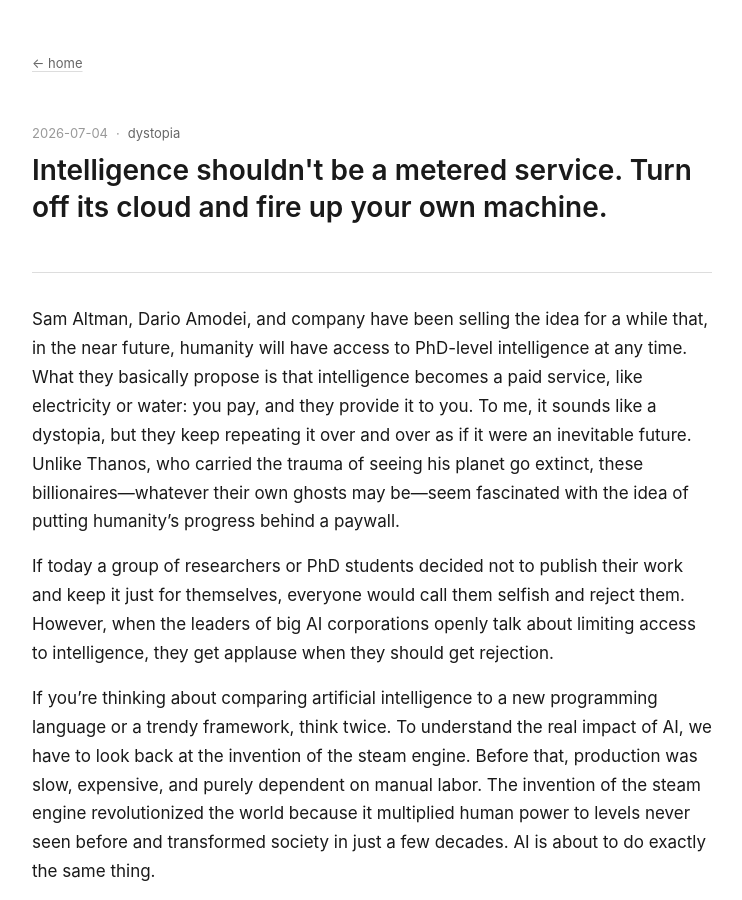
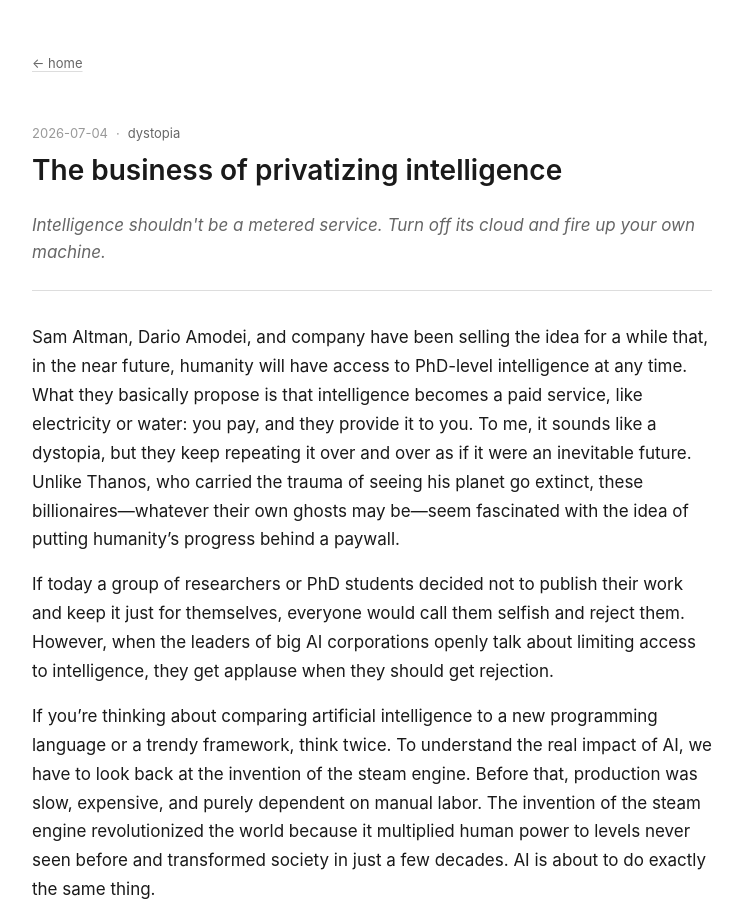
Before and after one commit to malvavisc0/saturdayspancakes, a Jekyll site: the page built from _posts/2026-07-04-silicon-valley-wants-to-charge-you-for-thinking..md, in a window 1280 px wide and 900 px high. Shown: the whole window, without its empty margins (268-1010 px from the left). Built offline with Jekyll 4.4.1, drawn with Linux system fonts in a browser that asks for light colours; nearby versions of some CDN libraries.

Commit message:
fixing title

```diff
--- a/_posts/2026-07-04-silicon-valley-wants-to-charge-you-for-thinking..md
+++ b/_posts/2026-07-04-silicon-valley-wants-to-charge-you-for-thinking..md
@@ -1,7 +1,7 @@
 ---
 layout: post
-title: "Intelligence shouldn't be a metered service. Turn off its cloud and fire up your own machine."
-description: ""
+title: "The business of privatizing intelligence"
+description: "Intelligence shouldn't be a metered service. Turn off its cloud and fire up your own machine."
 date: 2026-07-04
 categories: ai
 tags: [dystopia]
```
